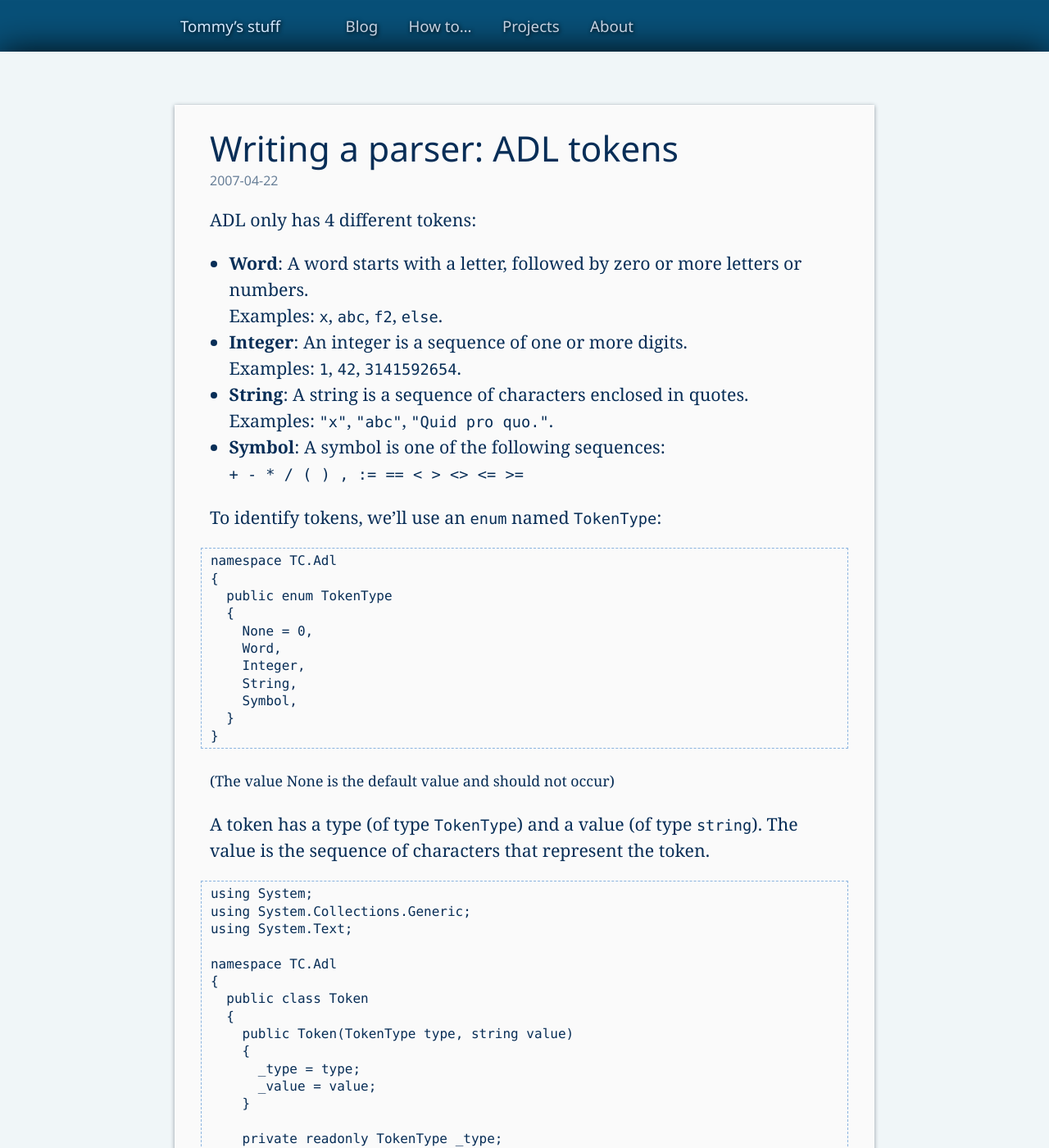
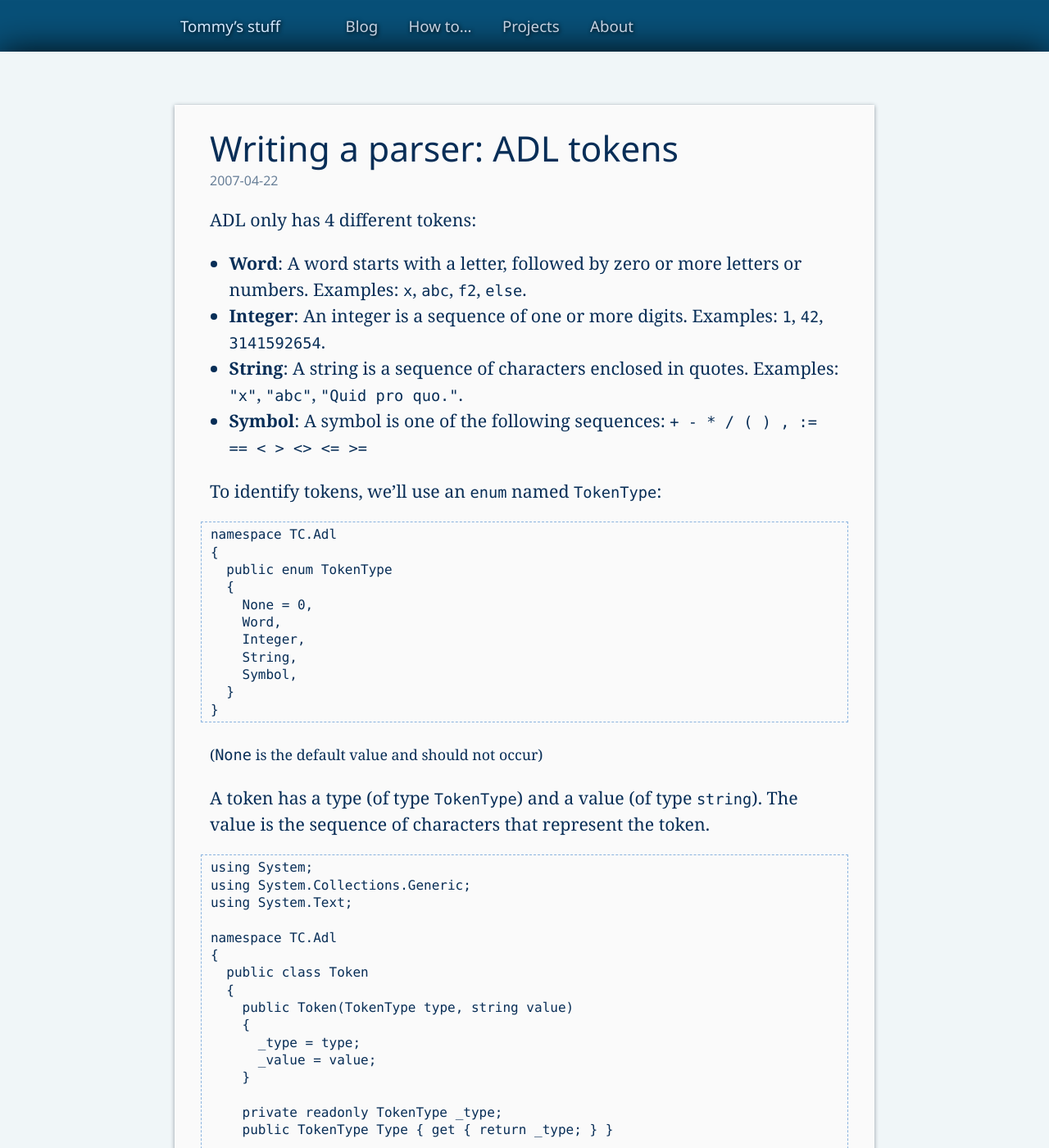
Before and after one commit to tommy-carlier/www.tcx.be, a Jekyll site: the page built from _posts/2007-04-22-wp05-adl-tokens.md, in a window 1280 px wide and 1400 px high. Shown: the whole window at 82% size. Built offline with Jekyll 4.4.1, drawn with Linux system fonts in a browser that asks for light colours.

Commit message:
Some small corrections

````diff
--- a/_posts/2007-04-22-wp05-adl-tokens.md
+++ b/_posts/2007-04-22-wp05-adl-tokens.md
@@ -5,13 +5,13 @@ title: "Writing a parser: ADL tokens"
 
 ADL only has 4 different tokens:
 
-- **Word**: A word starts with a letter, followed by zero or more letters or numbers.<br>
+- **Word**: A word starts with a letter, followed by zero or more letters or numbers.
   Examples: `x`, `abc`, `f2`, `else`.
-- **Integer**: An integer is a sequence of one or more digits.<br>
+- **Integer**: An integer is a sequence of one or more digits.
   Examples: `1`, `42`, `3141592654`.
-- **String**: A string is a sequence of characters enclosed in quotes.<br>
+- **String**: A string is a sequence of characters enclosed in quotes.
   Examples: `"x"`, `"abc"`, `"Quid pro quo."`.
-- **Symbol**: A symbol is one of the following sequences:<br>
+- **Symbol**: A symbol is one of the following sequences:
   `+ - * / ( ) , := == < > <> <= >=`
 
 To identify tokens, we'll use an `enum` named `TokenType`:
@@ -30,7 +30,7 @@ namespace TC.Adl
 }
 ```
 
-<small>(The value None is the default value and should not occur)</small>
+<small>(`None` is the default value and should not occur)</small>
 
 A token has a type (of type `TokenType`) and a value (of type `string`). The value is the sequence of characters that represent the token.
 
````
